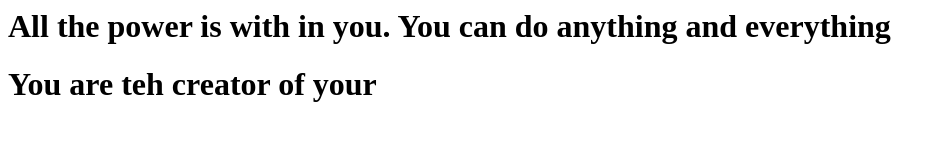
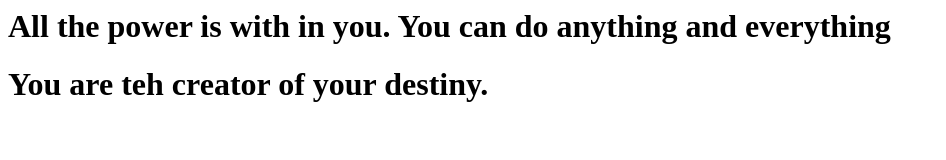
Before and after one commit to sujithbuoy/firstgitrepo, a plain HTML site: page index.html in a window 1280 px wide. Shown: the whole page, without its empty margins (0-946 px from the left). Drawn offline with Linux system fonts and the light colour scheme.

Commit message:
fixed the defect

```diff
--- a/index.html
+++ b/index.html
@@ -1,6 +1,6 @@
 <html>
     <body>
         <h1>All the power is with in you. You can do anything and everything</h1>
-        <h1>You are teh creator of your </h1>
+        <h1>You are teh creator of your destiny.</h1>
     </body>
 </html>
```
